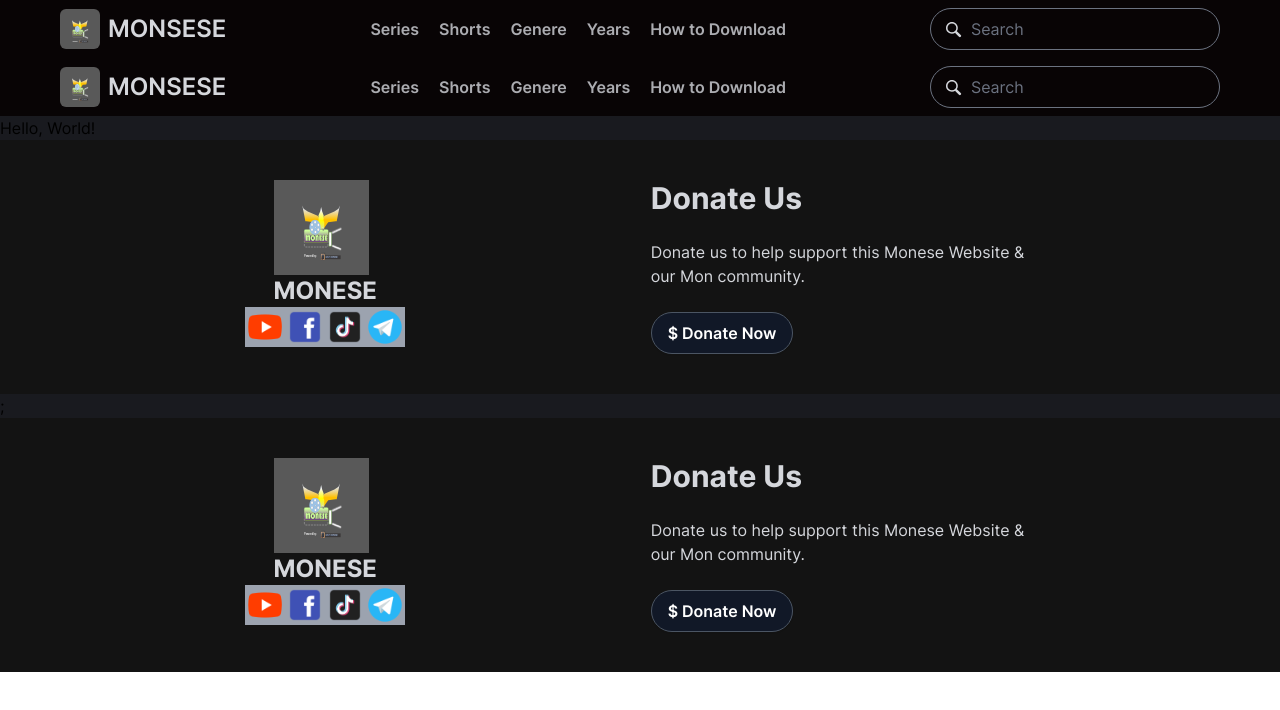
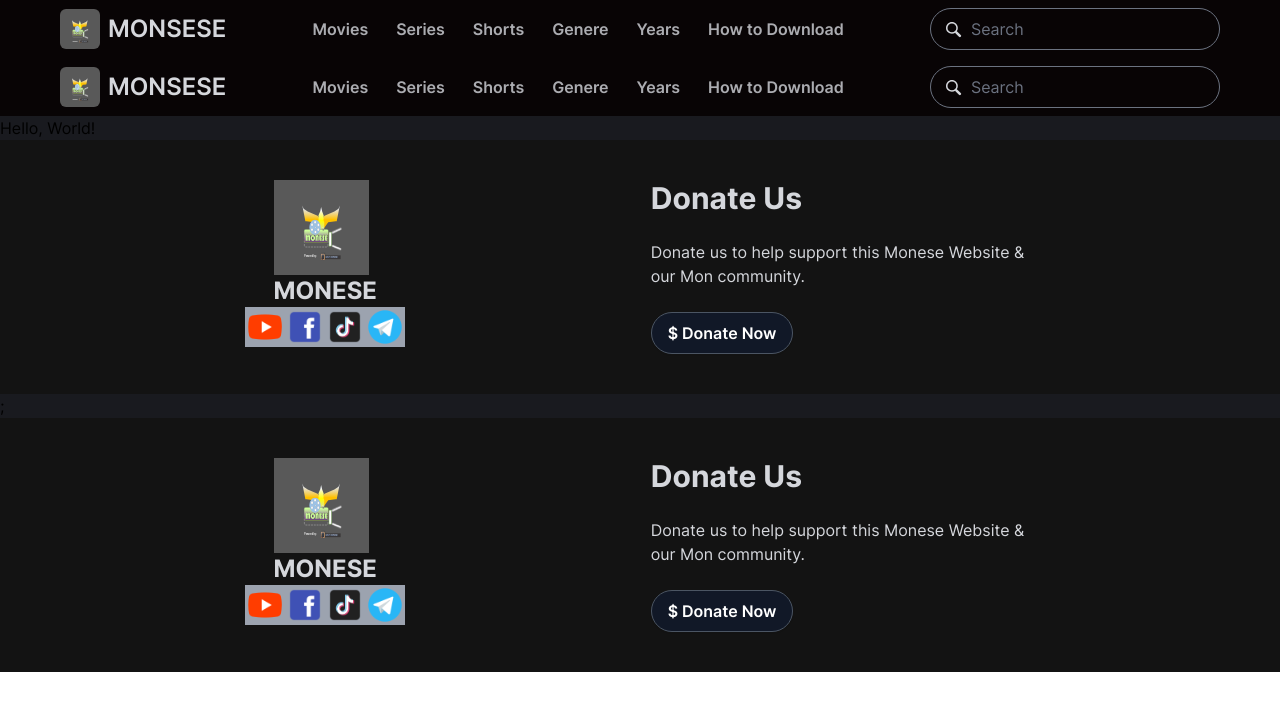
Before and after one commit to monese22/monese22.github.io, a Next.js app: page / in a window 1280 px wide. Shown: the top 710 px of the page. Built offline with nearby package versions, Linux system fonts and the light colour scheme.

Commit message:
feat: add two more navigation options

```diff
--- a/src/components/layout/Header.tsx
+++ b/src/components/layout/Header.tsx
@@ -5,6 +5,7 @@ import UnstyledLink from '../links/UnstyledLink';
 
 // this is dummy data for navigation bar, and it must be redesign
 const dummyNavItems = [
+  'Movies',
   'Series',
   'Shorts',
   'Genere',
@@ -27,7 +28,7 @@ export default function Header() {
           <span className='pl-2 text-2xl font-semibold uppercase'>Monsese</span>
         </UnstyledLink>
         {/* This part need to change when implementing data */}
-        <nav className='text-mnWhite/80 text-semibold space-x-4'>
+        <nav className='text-mnWhite/80 text-semibold space-x-6'>
           {dummyNavItems.map((nav) => (
             <UnstyledLink
               href='#'
```
